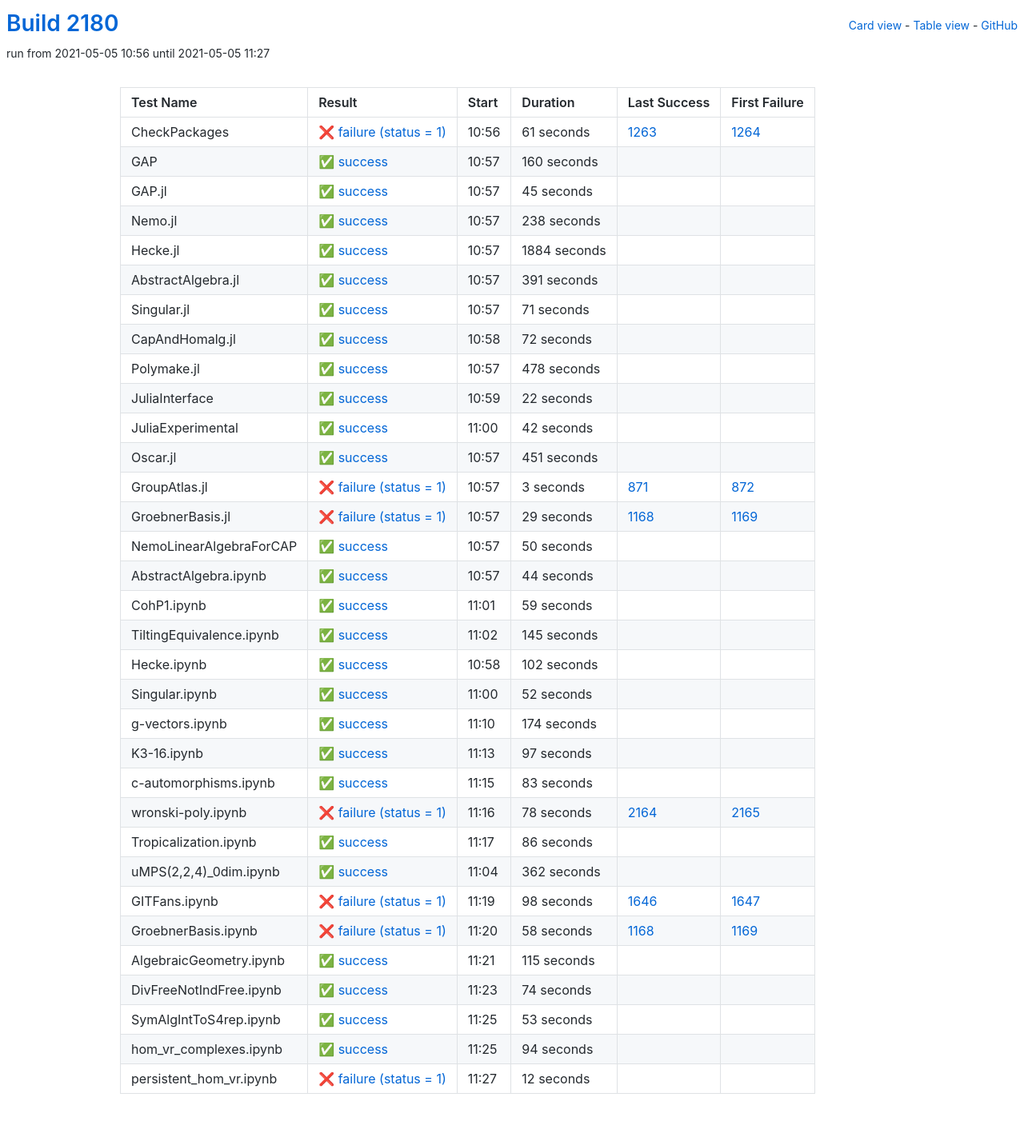
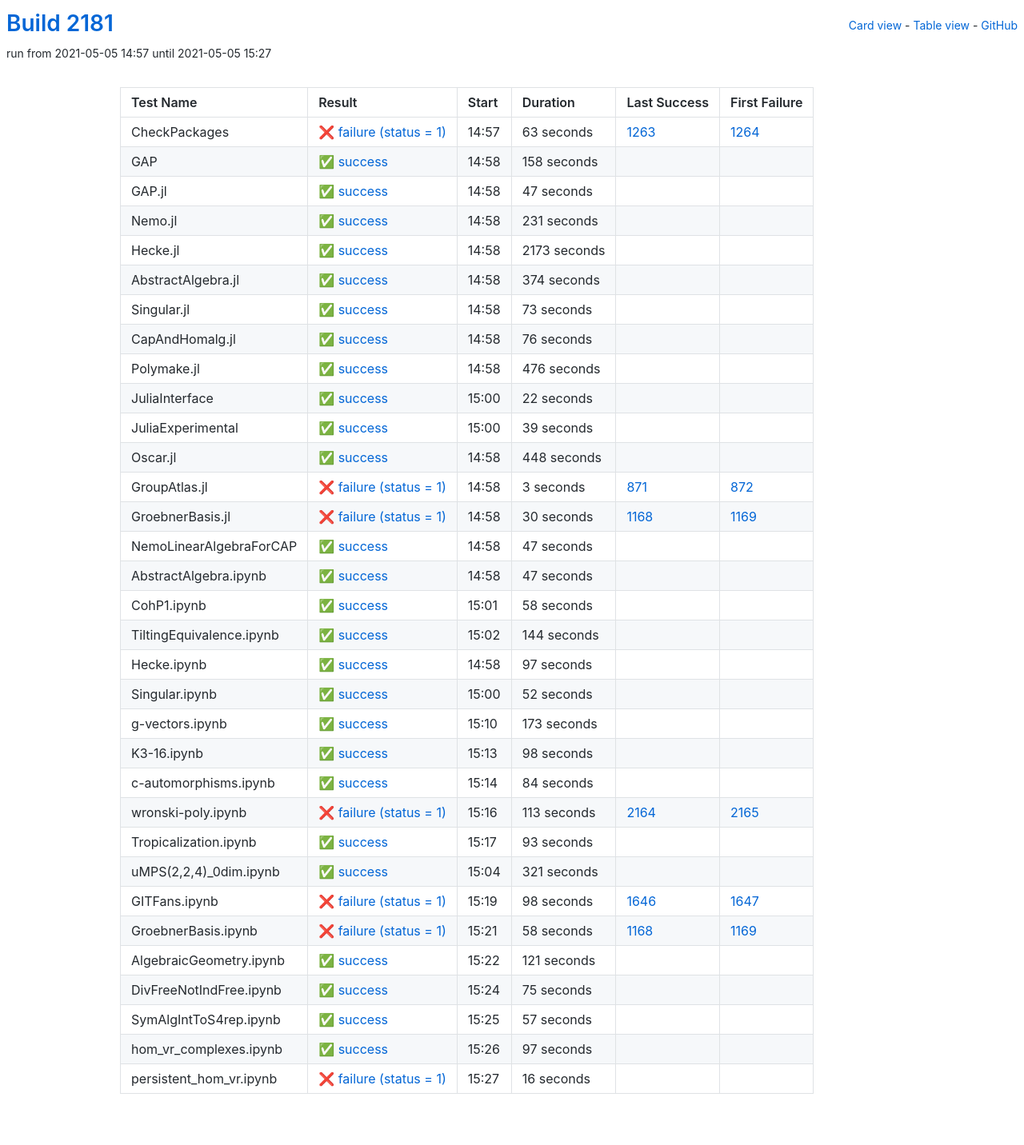
Before and after one commit to oscar-system/oscar-ci-status-stable, a Jekyll site: the page built from table.html, in a window 1280 px wide. Shown: the whole page at 80% size. Built offline with Jekyll 4.4.1, drawn with Linux system fonts in a browser that asks for light colours.

Commit message:
Build #2181

```diff
--- a/_data/ci.yml
+++ b/_data/ci.yml
@@ -1,6 +1,6 @@
 ---
-build: 2180
-build_url: https://oscarci.mathematik.uni-kl.de/job/oscar-stable/2180/
+build: 2181
+build_url: https://oscarci.mathematik.uni-kl.de/job/oscar-stable/2181/
 job: oscar-stable
 organization: oscar-system
 repo: oscar-ci-status-stable
@@ -8,116 +8,116 @@ repourl: https://github.com/oscar-system/oscar-ci-status-stable
 tests:
 - name: CheckPackages
   id: checkpackages
-  log: https://oscarci.mathematik.uni-kl.de/job/oscar-stable/2180/artifact/logs/build-2180/CheckPackages.log
-  start: 2021-05-05 10:56
+  log: https://oscarci.mathematik.uni-kl.de/job/oscar-stable/2181/artifact/logs/build-2181/CheckPackages.log
+  start: 2021-05-05 14:57
   success: false
   exitcode: 1
   status: failure
-  duration: 61
+  duration: 63
   last_success: 1263
   last_success_url: https://oscarci.mathematik.uni-kl.de/job/oscar-stable/1263/
   first_failure: 1264
   first_failure_url: https://oscarci.mathematik.uni-kl.de/job/oscar-stable/1264/
 - name: GAP
   id: gap
-  log: https://oscarci.mathematik.uni-kl.de/job/oscar-stable/2180/artifact/logs/build-2180/GAP.log
-  start: 2021-05-05 10:57
+  log: https://oscarci.mathematik.uni-kl.de/job/oscar-stable/2181/artifact/logs/build-2181/GAP.log
+  start: 2021-05-05 14:58
   success: true
   exitcode: 0
   status: success
-  duration: 160
+  duration: 158
   last_success: false
   last_success_url:
   first_failure: false
   first_failure_url:
 - name: GAP.jl
   id: gap-jl
-  log: https://oscarci.mathematik.uni-kl.de/job/oscar-stable/2180/artifact/logs/build-2180/GAP.jl.log
-  start: 2021-05-05 10:57
+  log: https://oscarci.mathematik.uni-kl.de/job/oscar-stable/2181/artifact/logs/build-2181/GAP.jl.log
+  start: 2021-05-05 14:58
   success: true
   exitcode: 0
   status: success
-  duration: 45
+  duration: 47
   last_success: false
   last_success_url:
   first_failure: false
   first_failure_url:
 - name: Nemo.jl
   id: nemo-jl
-  log: https://oscarci.mathematik.uni-kl.de/job/oscar-stable/2180/artifact/logs/build-2180/Nemo.jl.log
-  start: 2021-05-05 10:57
+  log: https://oscarci.mathematik.uni-kl.de/job/oscar-stable/2181/artifact/logs/build-2181/Nemo.jl.log
+  start: 2021-05-05 14:58
   success: true
   exitcode: 0
   status: success
-  duration: 238
+  duration: 231
   last_success: false
   last_success_url:
   first_failure: false
   first_failure_url:
 - name: Hecke.jl
   id: hecke-jl
-  log: https://oscarci.mathematik.uni-kl.de/job/oscar-stable/2180/artifact/logs/build-2180/Hecke.jl.log
-  start: 2021-05-05 10:57
+  log: https://oscarci.mathematik.uni-kl.de/job/oscar-stable/2181/artifact/logs/build-2181/Hecke.jl.log
+  start: 2021-05-05 14:58
   success: true
   exitcode: 0
   status: success
-  duration: 1884
+  duration: 2173
   last_success: false
   last_success_url:
   first_failure: false
   first_failure_url:
 - name: AbstractAlgebra.jl
   id: abstractalgebra-jl
-  log: https://oscarci.mathematik.uni-kl.de/job/oscar-stable/2180/artifact/logs/build-2180/AbstractAlgebra.jl.log
-  start: 2021-05-05 10:57
+  log: https://oscarci.mathematik.uni-kl.de/job/oscar-stable/2181/artifact/logs/build-2181/AbstractAlgebra.jl.log
+  start: 2021-05-05 14:58
   success: true
   exitcode: 0
   status: success
-  duration: 391
+  duration: 374
   last_success: false
   last_success_url:
   first_failure: false
   first_failure_url:
 - name: Singular.jl
   id: singular-jl
-  log: https://oscarci.mathematik.uni-kl.de/job/oscar-stable/2180/artifact/logs/build-2180/Singular.jl.log
-  start: 2021-05-05 10:57
+  log: https://oscarci.mathematik.uni-kl.de/job/oscar-stable/2181/artifact/logs/build-2181/Singular.jl.log
+  start: 2021-05-05 14:58
   success: true
   exitcode: 0
   status: success
-  duration: 71
+  duration: 73
   last_success: false
   last_success_url:
   first_failure: false
   first_failure_url:
 - name: CapAndHomalg.jl
   id: capandhomalg-jl
-  log: https://oscarci.mathematik.uni-kl.de/job/oscar-stable/2180/artifact/logs/build-2180/CapAndHomalg.jl.log
-  start: 2021-05-05 10:58
+  log: https://oscarci.mathematik.uni-kl.de/job/oscar-stable/2181/artifact/logs/build-2181/CapAndHomalg.jl.log
+  start: 2021-05-05 14:58
   success: true
   exitcode: 0
   status: success
-  duration: 72
+  duration: 76
   last_success: false
   last_success_url:
   first_failure: false
   first_failure_url:
 - name: Polymake.jl
   id: polymake-jl
-  log: https://oscarci.mathematik.uni-kl.de/job/oscar-stable/2180/artifact/logs/build-2180/Polymake.jl.log
-  start: 2021-05-05 10:57
+  log: https://oscarci.mathematik.uni-kl.de/job/oscar-stable/2181/artifact/logs/build-2181/Polymake.jl.log
+  start: 2021-05-05 14:58
   success: true
   exitcode: 0
   status: success
-  duration: 478
+  duration: 476
   last_success: false
   last_success_url:
   first_failure: false
   first_failure_url:
 - name: JuliaInterface
   id: juliainterface
-  log: https://oscarci.mathematik.uni-kl.de/job/oscar-stable/2180/artifact/logs/build-2180/JuliaInterface.log
-  start: 2021-05-05 10:59
+  log: https://oscarci.mathematik.uni-kl.de/job/oscar-stable/2181/artifact/logs/build-2181/JuliaInterface.log
+  start: 2021-05-05 15:00
   success: true
   exitcode: 0
   status: success
@@ -128,32 +128,32 @@ tests:
   first_failure_url:
 - name: JuliaExperimental
   id: juliaexperimental
-  log: https://oscarci.mathematik.uni-kl.de/job/oscar-stable/2180/artifact/logs/build-2180/JuliaExperimental.log
-  start: 2021-05-05 11:00
+  log: https://oscarci.mathematik.uni-kl.de/job/oscar-stable/2181/artifact/logs/build-2181/JuliaExperimental.log
+  start: 2021-05-05 15:00
   success: true
   exitcode: 0
   status: success
-  duration: 42
+  duration: 39
   last_success: false
   last_success_url:
   first_failure: false
   first_failure_url:
 - name: Oscar.jl
   id: oscar-jl
-  log: https://oscarci.mathematik.uni-kl.de/job/oscar-stable/2180/artifact/logs/build-2180/Oscar.jl.log
-  start: 2021-05-05 10:57
+  log: https://oscarci.mathematik.uni-kl.de/job/oscar-stable/2181/artifact/logs/build-2181/Oscar.jl.log
+  start: 2021-05-05 14:58
   success: true
   exitcode: 0
   status: success
-  duration: 451
+  duration: 448
   last_success: false
   last_success_url:
   first_failure: false
   first_failure_url:
 - name: GroupAtlas.jl
   id: groupatlas-jl
-  log: https://oscarci.mathematik.uni-kl.de/job/oscar-stable/2180/artifact/logs/build-2180/GroupAtlas.jl.log
-  start: 2021-05-05 10:57
+  log: https://oscarci.mathematik.uni-kl.de/job/oscar-stable/2181/artifact/logs/build-2181/GroupAtlas.jl.log
+  start: 2021-05-05 14:58
   success: false
   exitcode: 1
   status: failure
@@ -164,80 +164,80 @@ tests:
   first_failure_url: https://oscarci.mathematik.uni-kl.de/job/oscar-stable/872/
 - name: GroebnerBasis.jl
   id: groebnerbasis-jl
-  log: https://oscarci.mathematik.uni-kl.de/job/oscar-stable/2180/artifact/logs/build-2180/GroebnerBasis.jl.log
-  start: 2021-05-05 10:57
+  log: https://oscarci.mathematik.uni-kl.de/job/oscar-stable/2181/artifact/logs/build-2181/GroebnerBasis.jl.log
+  start: 2021-05-05 14:58
   success: false
   exitcode: 1
   status: failure
-  duration: 29
+  duration: 30
   last_success: 1168
   last_success_url: https://oscarci.mathematik.uni-kl.de/job/oscar-stable/1168/
   first_failure: 1169
   first_failure_url: https://oscarci.mathematik.uni-kl.de/job/oscar-stable/1169/
 - name: NemoLinearAlgebraForCAP
   id: nemolinearalgebraforcap
-  log: https://oscarci.mathematik.uni-kl.de/job/oscar-stable/2180/artifact/logs/build-2180/NemoLinearAlgebraForCAP.log
-  start: 2021-05-05 10:57
+  log: https://oscarci.mathematik.uni-kl.de/job/oscar-stable/2181/artifact/logs/build-2181/NemoLinearAlgebraForCAP.log
+  start: 2021-05-05 14:58
   success: true
   exitcode: 0
   status: success
-  duration: 50
+  duration: 47
   last_success: false
   last_success_url:
   first_failure: false
   first_failure_url:
 - name: AbstractAlgebra.ipynb
   id: abstractalgebra-ipynb
-  log: https://oscarci.mathematik.uni-kl.de/job/oscar-stable/2180/artifact/logs/build-2180/AbstractAlgebra.ipynb.log
-  start: 2021-05-05 10:57
+  log: https://oscarci.mathematik.uni-kl.de/job/oscar-stable/2181/artifact/logs/build-2181/AbstractAlgebra.ipynb.log
+  start: 2021-05-05 14:58
   success: true
   exitcode: 0
   status: success
-  duration: 44
+  duration: 47
   last_success: false
   last_success_url:
   first_failure: false
   first_failure_url:
 - name: CohP1.ipynb
   id: cohp1-ipynb
-  log: https://oscarci.mathematik.uni-kl.de/job/oscar-stable/2180/artifact/logs/build-2180/CohP1.ipynb.log
-  start: 2021-05-05 11:01
+  log: https://oscarci.mathematik.uni-kl.de/job/oscar-stable/2181/artifact/logs/build-2181/CohP1.ipynb.log
+  start: 2021-05-05 15:01
   success: true
   exitcode: 0
   status: success
-  duration: 59
+  duration: 58
   last_success: false
   last_success_url:
   first_failure: false
   first_failure_url:
 - name: TiltingEquivalence.ipynb
   id: tiltingequivalence-ipynb
-  log: https://oscarci.mathematik.uni-kl.de/job/oscar-stable/2180/artifact/logs/build-2180/TiltingEquivalence.ipynb.log
-  start: 2021-05-05 11:02
+  log: https://oscarci.mathematik.uni-kl.de/job/oscar-stable/2181/artifact/logs/build-2181/TiltingEquivalence.ipynb.log
+  start: 2021-05-05 15:02
   success: true
   exitcode: 0
   status: success
-  duration: 145
+  duration: 144
   last_success: false
   last_success_url:
   first_failure: false
   first_failure_url:
 - name: Hecke.ipynb
   id: hecke-ipynb
-  log: https://oscarci.mathematik.uni-kl.de/job/oscar-stable/2180/artifact/logs/build-2180/Hecke.ipynb.log
-  start: 2021-05-05 10:58
+  log: https://oscarci.mathematik.uni-kl.de/job/oscar-stable/2181/artifact/logs/build-2181/Hecke.ipynb.log
+  start: 2021-05-05 14:58
   success: true
   exitcode: 0
   status: success
-  duration: 102
+  duration: 97
   last_success: false
   last_success_url:
   first_failure: false
   first_failure_url:
 - name: Singular.ipynb
   id: singular-ipynb
-  log: https://oscarci.mathematik.uni-kl.de/job/oscar-stable/2180/artifact/logs/build-2180/Singular.ipynb.log
-  start: 2021-05-05 11:00
+  log: https://oscarci.mathematik.uni-kl.de/job/oscar-stable/2181/artifact/logs/build-2181/Singular.ipynb.log
+  start: 2021-05-05 15:00
   success: true
   exitcode: 0
   status: success
@@ -248,80 +248,80 @@ tests:
   first_failure_url:
 - name: g-vectors.ipynb
   id: g-vectors-ipynb
-  log: https://oscarci.mathematik.uni-kl.de/job/oscar-stable/2180/artifact/logs/build-2180/g-vectors.ipynb.log
-  start: 2021-05-05 11:10
+  log: https://oscarci.mathematik.uni-kl.de/job/oscar-stable/2181/artifact/logs/build-2181/g-vectors.ipynb.log
+  start: 2021-05-05 15:10
   success: true
   exitcode: 0
   status: success
-  duration: 174
+  duration: 173
   last_success: false
   last_success_url:
   first_failure: false
   first_failure_url:
 - name: K3-16.ipynb
   id: k3-16-ipynb
-  log: https://oscarci.mathematik.uni-kl.de/job/oscar-stable/2180/artifact/logs/build-2180/K3-16.ipynb.log
-  start: 2021-05-05 11:13
+  log: https://oscarci.mathematik.uni-kl.de/job/oscar-stable/2181/artifact/logs/build-2181/K3-16.ipynb.log
+  start: 2021-05-05 15:13
   success: true
   exitcode: 0
   status: success
-  duration: 97
+  duration: 98
   last_success: false
   last_success_url:
   first_failure: false
   first_failure_url:
 - name: c-automorphisms.ipynb
   id: c-automorphisms-ipynb
-  log: https://oscarci.mathematik.uni-kl.de/job/oscar-stable/2180/artifact/logs/build-2180/c-automorphisms.ipynb.log
-  start: 2021-05-05 11:15
+  log: https://oscarci.mathematik.uni-kl.de/job/oscar-stable/2181/artifact/logs/build-2181/c-automorphisms.ipynb.log
+  start: 2021-05-05 15:14
   success: true
   exitcode: 0
   status: success
-  duration: 83
+  duration: 84
   last_success: false
   last_success_url:
   first_failure: false
   first_failure_url:
 - name: wronski-poly.ipynb
   id: wronski-poly-ipynb
-  log: https://oscarci.mathematik.uni-kl.de/job/oscar-stable/2180/artifact/logs/build-2180/wronski-poly.ipynb.log
-  start: 2021-05-05 11:16
+  log: https://oscarci.mathematik.uni-kl.de/job/oscar-stable/2181/artifact/logs/build-2181/wronski-poly.ipynb.log
+  start: 2021-05-05 15:16
   success: false
   exitcode: 1
   status: failure
-  duration: 78
+  duration: 113
   last_success: 2164
   last_success_url: https://oscarci.mathematik.uni-kl.de/job/oscar-stable/2164/
   first_failure: 2165
   first_failure_url: https://oscarci.mathematik.uni-kl.de/job/oscar-stable/2165/
 - name: Tropicalization.ipynb
   id: tropicalization-ipynb
-  log: https://oscarci.mathematik.uni-kl.de/job/oscar-stable/2180/artifact/logs/build-2180/Tropicalization.ipynb.log
-  start: 2021-05-05 11:17
+  log: https://oscarci.mathematik.uni-kl.de/job/oscar-stable/2181/artifact/logs/build-2181/Tropicalization.ipynb.log
+  start: 2021-05-05 15:17
   success: true
   exitcode: 0
   status: success
-  duration: 86
+  duration: 93
   last_success: false
   last_success_url:
   first_failure: false
   first_failure_url:
 - name: uMPS(2,2,4)_0dim.ipynb
   id: umps-2-2-4-0dim-ipynb
-  log: https://oscarci.mathematik.uni-kl.de/job/oscar-stable/2180/artifact/logs/build-2180/uMPS-2-2-4-_0dim.ipynb.log
-  start: 2021-05-05 11:04
+  log: https://oscarci.mathematik.uni-kl.de/job/oscar-stable/2181/artifact/logs/build-2181/uMPS-2-2-4-_0dim.ipynb.log
+  start: 2021-05-05 15:04
   success: true
   exitcode: 0
   status: success
-  duration: 362
+  duration: 321
   last_success: false
   last_success_url:
   first_failure: false
   first_failure_url:
 - name: GITFans.ipynb
   id: gitfans-ipynb
-  log: https://oscarci.mathematik.uni-kl.de/job/oscar-stable/2180/artifact/logs/build-2180/GITFans.ipynb.log
-  start: 2021-05-05 11:19
+  log: https://oscarci.mathematik.uni-kl.de/job/oscar-stable/2181/artifact/logs/build-2181/GITFans.ipynb.log
+  start: 2021-05-05 15:19
   success: false
   exitcode: 1
   status: failure
@@ -332,8 +332,8 @@ tests:
   first_failure_url: https://oscarci.mathematik.uni-kl.de/job/oscar-stable/1647/
 - name: GroebnerBasis.ipynb
   id: groebnerbasis-ipynb
-  log: https://oscarci.mathematik.uni-kl.de/job/oscar-stable/2180/artifact/logs/build-2180/GroebnerBasis.ipynb.log
-  start: 2021-05-05 11:20
+  log: https://oscarci.mathematik.uni-kl.de/job/oscar-stable/2181/artifact/logs/build-2181/GroebnerBasis.ipynb.log
+  start: 2021-05-05 15:21
   success: false
   exitcode: 1
   status: failure
@@ -344,60 +344,60 @@ tests:
   first_failure_url: https://oscarci.mathematik.uni-kl.de/job/oscar-stable/1169/
 - name: AlgebraicGeometry.ipynb
   id: algebraicgeometry-ipynb
-  log: https://oscarci.mathematik.uni-kl.de/job/oscar-stable/2180/artifact/logs/build-2180/AlgebraicGeometry.ipynb.log
-  start: 2021-05-05 11:21
+  log: https://oscarci.mathematik.uni-kl.de/job/oscar-stable/2181/artifact/logs/build-2181/AlgebraicGeometry.ipynb.log
+  start: 2021-05-05 15:22
   success: true
   exitcode: 0
   status: success
-  duration: 115
+  duration: 121
   last_success: false
   last_success_url:
   first_failure: false
   first_failure_url:
 - name: DivFreeNotIndFree.ipynb
   id: divfreenotindfree-ipynb
-  log: https://oscarci.mathematik.uni-kl.de/job/oscar-stable/2180/artifact/logs/build-2180/DivFreeNotIndFree.ipynb.log
-  start: 2021-05-05 11:23
+  log: https://oscarci.mathematik.uni-kl.de/job/oscar-stable/2181/artifact/logs/build-2181/DivFreeNotIndFree.ipynb.log
+  start: 2021-05-05 15:24
   success: true
   exitcode: 0
   status: success
-  duration: 74
+  duration: 75
   last_success: false
   last_success_url:
   first_failure: false
   first_failure_url:
 - name: SymAlgIntToS4rep.ipynb
   id: symalginttos4rep-ipynb
-  log: https://oscarci.mathematik.uni-kl.de/job/oscar-stable/2180/artifact/logs/build-2180/SymAlgIntToS4rep.ipynb.log
-  start: 2021-05-05 11:25
+  log: https://oscarci.mathematik.uni-kl.de/job/oscar-stable/2181/artifact/logs/build-2181/SymAlgIntToS4rep.ipynb.log
+  start: 2021-05-05 15:25
   success: true
   exitcode: 0
   status: success
-  duration: 53
+  duration: 57
   last_success: false
   last_success_url:
   first_failure: false
   first_failure_url:
 - name: hom_vr_complexes.ipynb
   id: hom-vr-complexes-ipynb
-  log: https://oscarci.mathematik.uni-kl.de/job/oscar-stable/2180/artifact/logs/build-2180/hom_vr_complexes.ipynb.log
-  start: 2021-05-05 11:25
+  log: https://oscarci.mathematik.uni-kl.de/job/oscar-stable/2181/artifact/logs/build-2181/hom_vr_complexes.ipynb.log
+  start: 2021-05-05 15:26
   success: true
   exitcode: 0
   status: success
-  duration: 94
+  duration: 97
   last_success: false
   last_success_url:
   first_failure: false
   first_failure_url:
 - name: persistent_hom_vr.ipynb
   id: persistent-hom-vr-ipynb
-  log: https://oscarci.mathematik.uni-kl.de/job/oscar-stable/2180/artifact/logs/build-2180/persistent_hom_vr.ipynb.log
-  start: 2021-05-05 11:27
+  log: https://oscarci.mathematik.uni-kl.de/job/oscar-stable/2181/artifact/logs/build-2181/persistent_hom_vr.ipynb.log
+  start: 2021-05-05 15:27
   success: false
   exitcode: 1
   status: failure
-  duration: 12
+  duration: 16
   last_success: false
   last_success_url:
   first_failure: false
```
Also changed, not shown: README.md.
